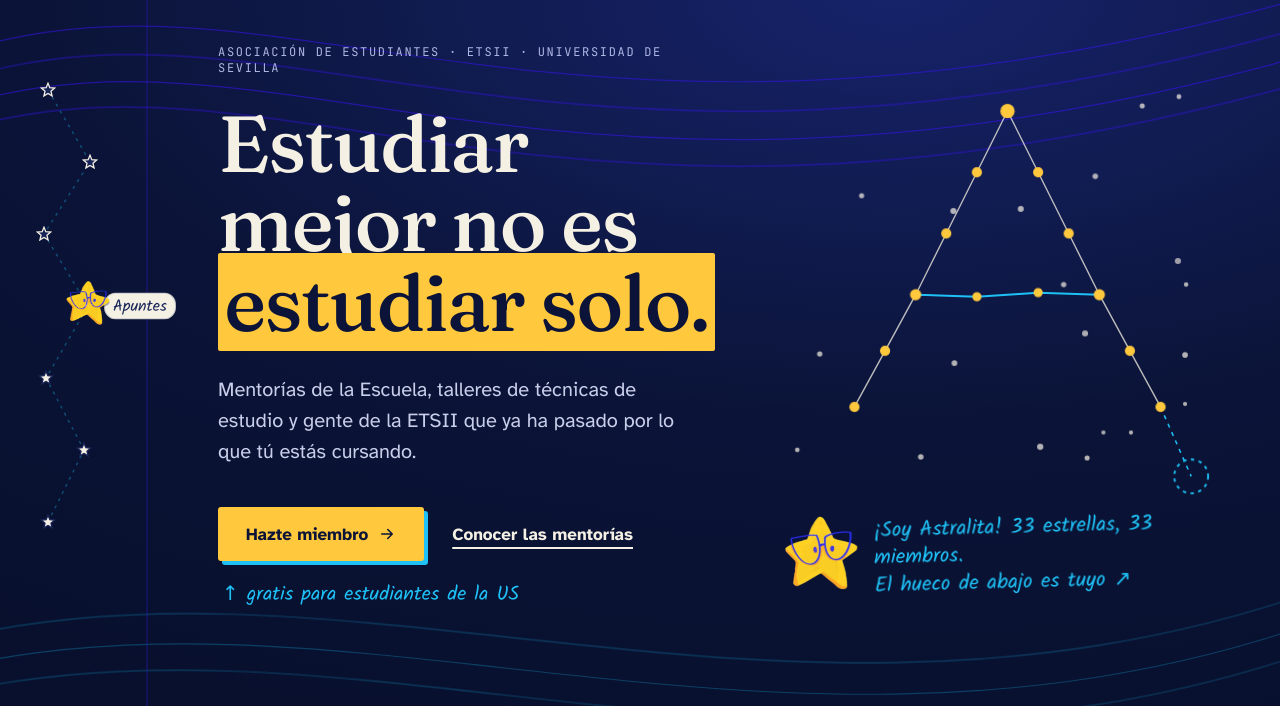
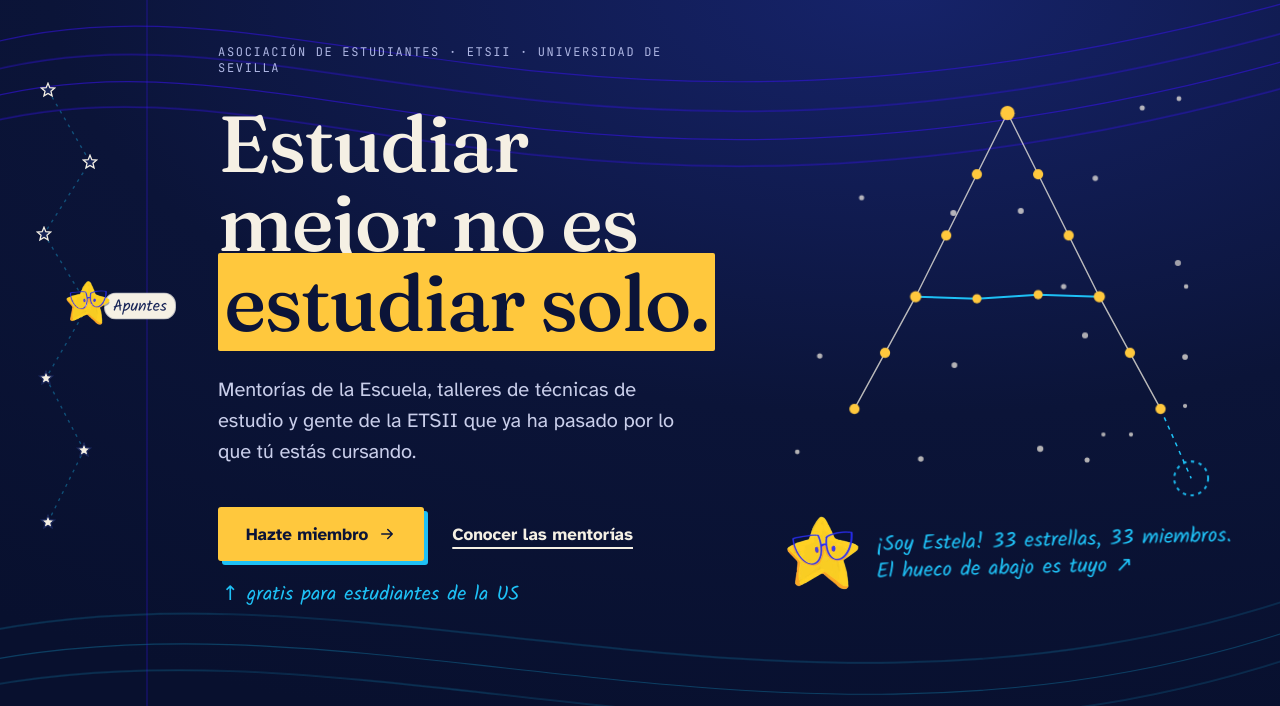
Before and after one commit to NadineRosita/ASTRAweb, a plain HTML site: page index.html in a window 1280 px wide. Shown: the part 94-800 px from the top of the page. Drawn offline with nearby package versions, Linux system fonts and the light colour scheme.

Commit message:
Cambio de nombre de la mascota a Estela

```diff
--- a/index.html
+++ b/index.html
@@ -113,7 +113,7 @@
 </svg>
 <figcaption>
 <img class="bob" src="assets/img/mascota.png" alt="Astralita, la mascota de ASTRA" width="283" height="287">
-<span class="hand">¡Soy Astralita! <span data-miembros>33</span> estrellas, <span data-miembros>33</span> miembros.<br>El hueco de abajo es tuyo ↗</span>
+<span class="hand">¡Soy Estela! <span data-miembros>33</span> estrellas, <span data-miembros>33</span> miembros.<br>El hueco de abajo es tuyo ↗</span>
 </figcaption>
 </figure>
 </div>
```
